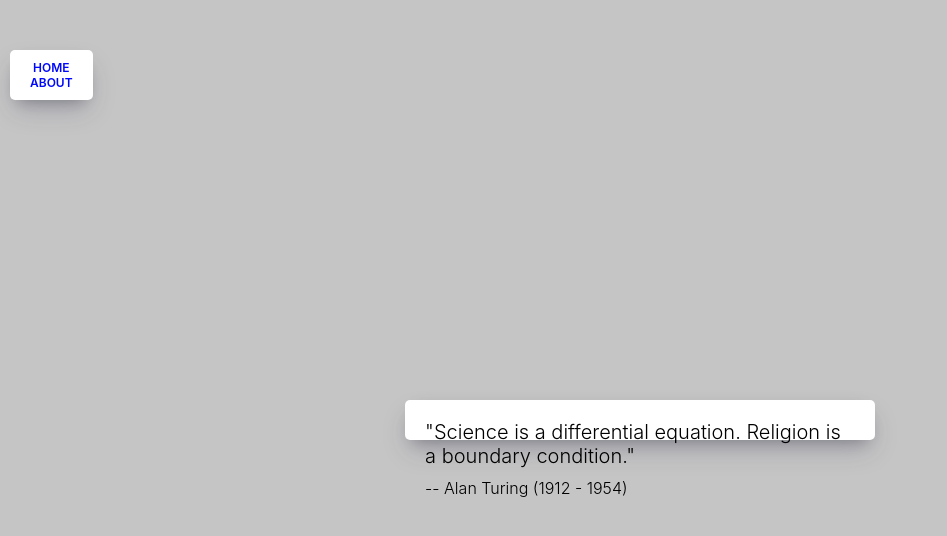
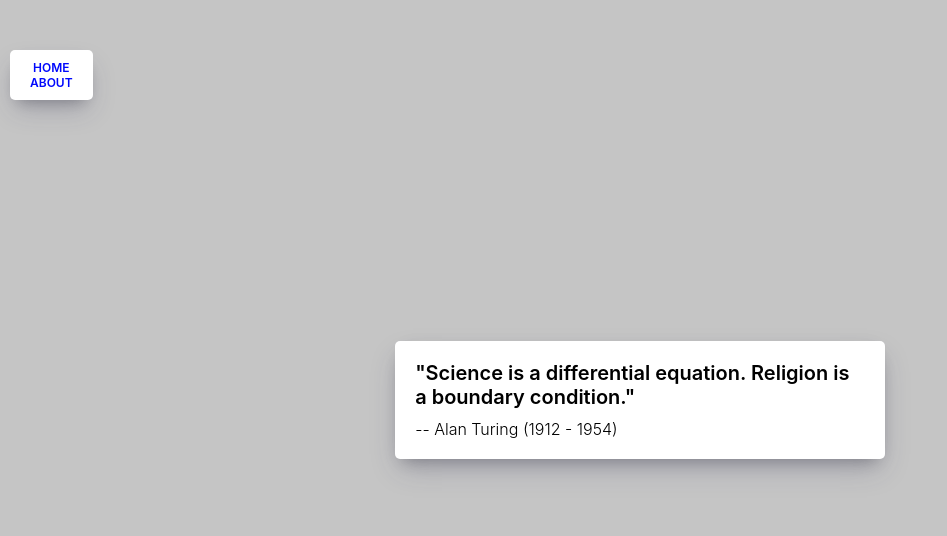
Before and after one commit to etyoungsu/movie_app, a React (Create React App) app: page /#/about in a window 1280 px wide. Shown: the top 536 px of the page, without its empty margins (0-947 px from the left). Built offline with nearby package versions, Linux system fonts and the light colour scheme.

Commit message:
Modify About some err

```diff
--- a/src/routes/About.css
+++ b/src/routes/About.css
@@ -4,17 +4,16 @@
     padding: 20px;
     border-radius: 5px;
     background-color: white;
-    margin: 0 auto;
-    margin: 400px 0px;
     max-width: 70%;
-    font-weight: 300;
 }
 
 .About span:first-child {
     font-size: 20px;
+    font-weight: 600;
 }
 
 .About span:last-child {
     display: block;
     margin-top: 10px;
+    font-weight: 300;
 }
--- a/src/routes/Home.css
+++ b/src/routes/Home.css
@@ -14,6 +14,7 @@ html, body, #potato, .container {
   height: 100%;
   display: flex;
   justify-content: center;
+  align-items: center;
 }
 
 .loader {
```
Also changed, not shown: 1 other file (tests, documents, lock files or other folders).
